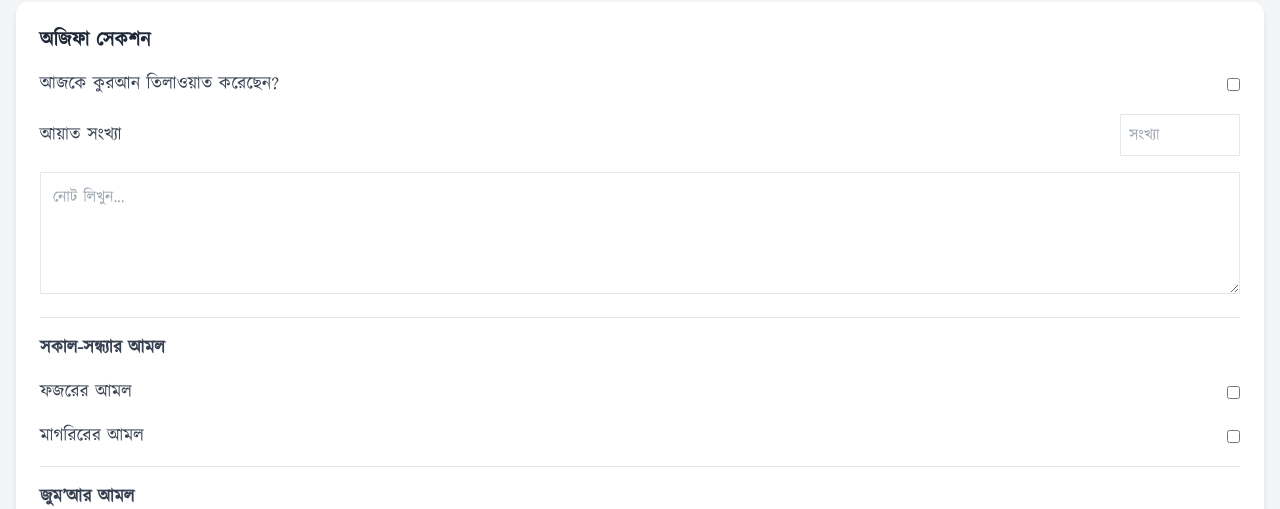
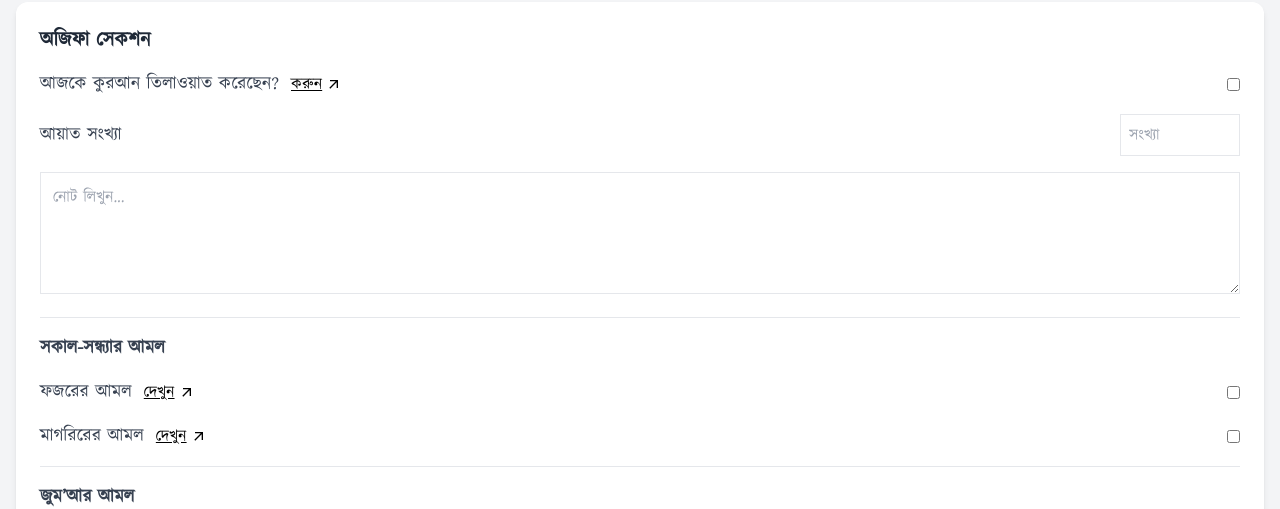
Before and after one commit to RashedAbdullah/muslim-bangla-muhasabah, a Next.js app: page / in a window 1280 px wide. Shown: the part 754-1263 px from the top of the page. Built offline with nearby package versions, Linux system fonts and the light colour scheme; no server answers.

Commit message:
Muhasabah tracking has been added

```diff
--- a/app/track/page.js
+++ b/app/track/page.js
@@ -16,10 +16,10 @@ const TrackingHistory = () => {
         <h1 className="text-center text-3xl font-extrabold text-gray-800 mb-4">
           মাসিক মুহাসাবা রিপোর্ট
         </h1>
-        {/* <div className="flex justify-between text-lg font-medium text-gray-700 border-b pb-3">
+        <div className="flex justify-between text-lg font-medium text-gray-700 border-b pb-3">
           <h3>নাম: রাশেদ আব্দুল্লাহ</h3>
           <p>মাস: মার্চ</p>
-        </div> */}
+        </div>
       </div>
 
       <SalahTable />
--- a/components/ojifa-section.jsx
+++ b/components/ojifa-section.jsx
@@ -1,3 +1,4 @@
+import { MdArrowOutward } from "react-icons/md";
 import React from "react";
 
 const OjifaSection = () => {
@@ -6,7 +7,18 @@ const OjifaSection = () => {
       <h3 className="text-xl font-bold text-gray-800">অজিফা সেকশন</h3>
       <div className="space-y-4">
         <div className="flex justify-between items-center ">
-          <p className="text-lg text-gray-700">আজকে কুরআন তিলাওয়াত করেছেন?</p>
+          <div className="flex justify-center items-center align-middle gap-3">
+            <p className="text-lg text-gray-700">আজকে কুরআন তিলাওয়াত করেছেন?</p>
+            <a
+              href="https://muslimbangla.com/quran"
+              target="_blank"
+              className="flex  justify-center items-center gap-1 underline"
+            >
+              {" "}
+              করুন
+              <MdArrowOutward />
+            </a>
+          </div>
           <input
             type="checkbox"
             className="rounded-md border-gray-300 focus:ring-2 focus:ring-green-600"
@@ -34,14 +46,36 @@ const OjifaSection = () => {
           <p className="text-lg text-gray-700 font-bold">সকাল-সন্ধ্যার আমল</p>
         </div>
         <div className="flex justify-between items-center ">
-          <p className="text-lg text-gray-700">ফজরের আমল</p>
+          <div className="flex justify-center items-center align-middle gap-3">
+            <p className="text-lg text-gray-700">ফজরের আমল </p>
+            <a
+              href=""
+              target="_blank"
+              className="flex  justify-center items-center gap-1 underline"
+            >
+              {" "}
+              দেখুন
+              <MdArrowOutward />
+            </a>
+          </div>
           <input
             type="checkbox"
             className="rounded-md border-gray-300 focus:ring-2 focus:ring-green-600"
           />
         </div>
         <div className="flex justify-between items-center border-b pb-4">
-          <p className="text-lg text-gray-700">মাগরিরের আমল</p>
+          <div className="flex justify-center items-center align-middle gap-3">
+            <p className="text-lg text-gray-700">মাগরিরের আমল</p>
+            <a
+              href=""
+              target="_blank"
+              className="flex  justify-center items-center gap-1 underline"
+            >
+              {" "}
+              দেখুন
+              <MdArrowOutward />
+            </a>
+          </div>
           <input
             type="checkbox"
             className="rounded-md border-gray-300 focus:ring-2 focus:ring-green-600"
```
